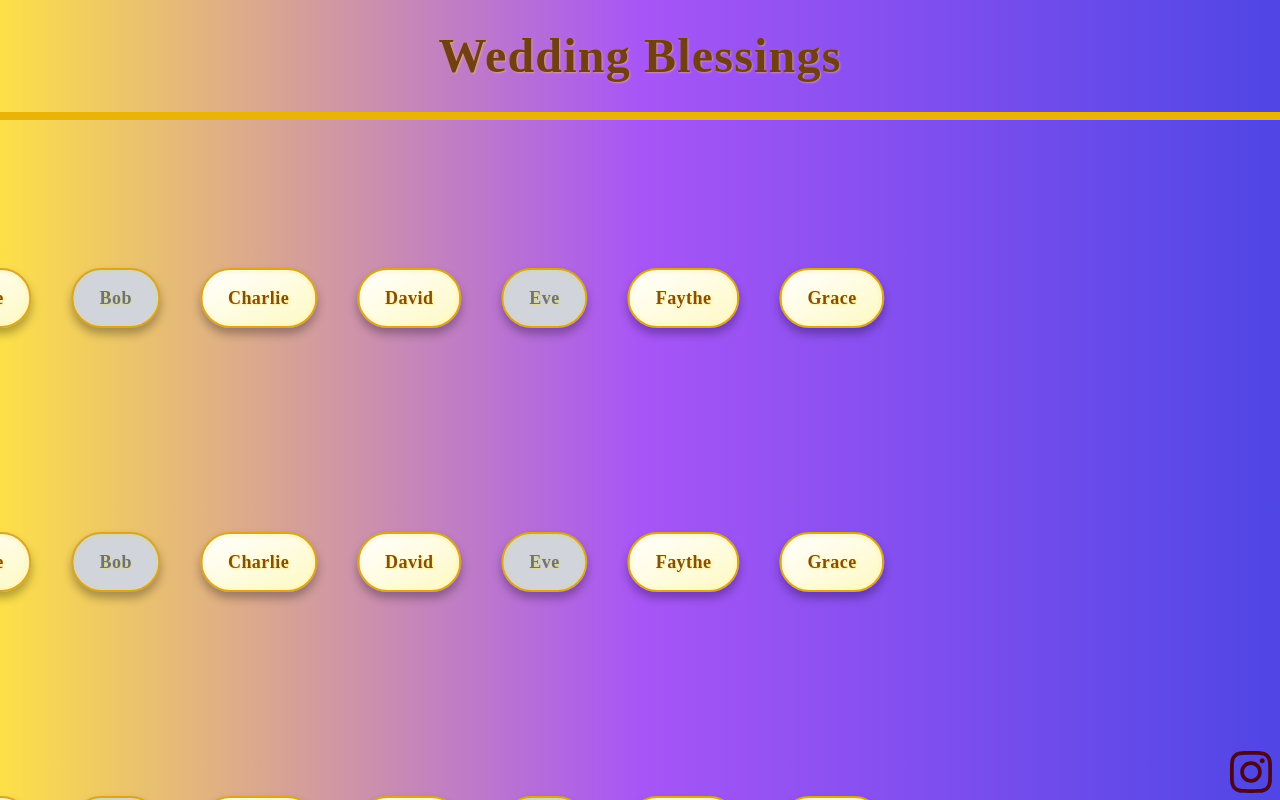
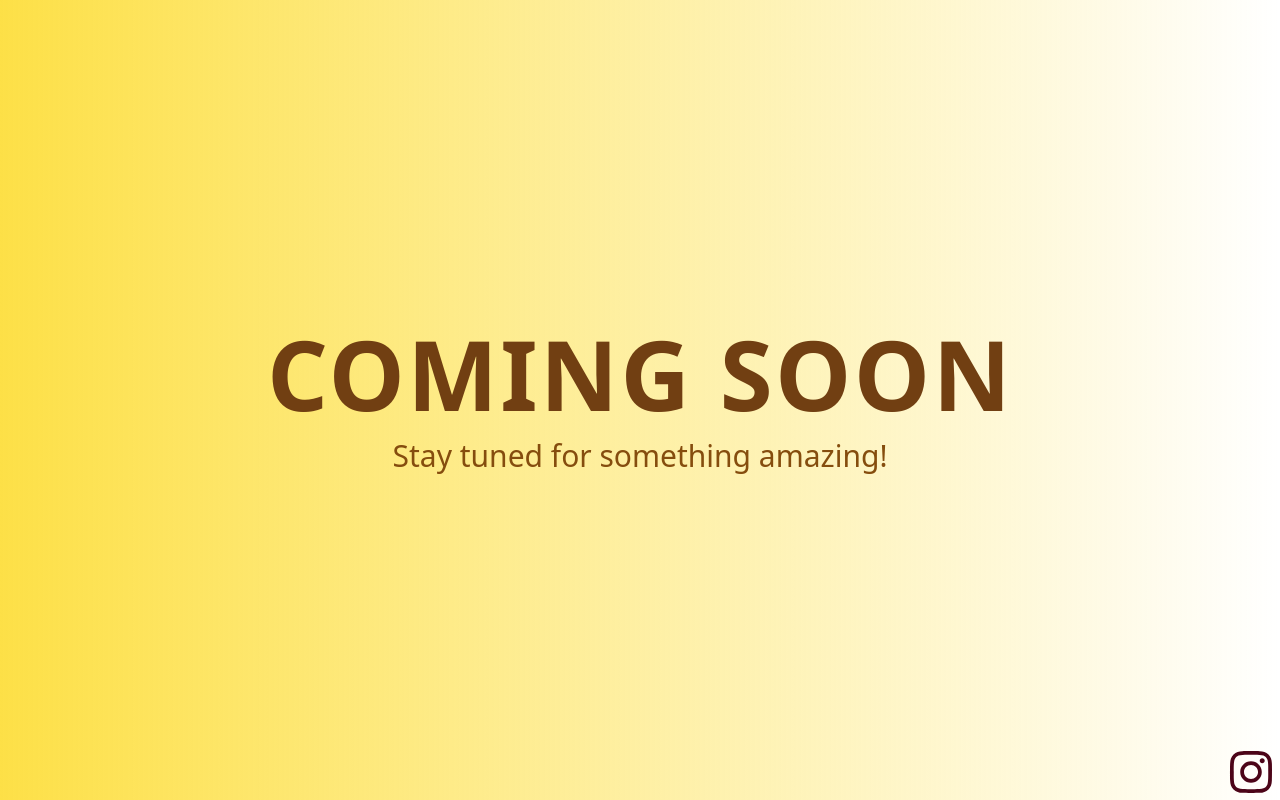
Before and after one commit to SunilYtla/invitation, a React (Vite) app: page /greetings in a window 1280 px wide. Built offline with nearby package versions, Linux system fonts and the light colour scheme.

Commit message:
Update Greetings.jsx

```diff
--- a/src/components/Greetings.jsx
+++ b/src/components/Greetings.jsx
@@ -24,6 +24,16 @@ const names = [
 ];
 
 const Greetings = () => {
+  return (
+    <div className="fixed inset-0 flex flex-col items-center justify-center h-screen bg-gradient-to-r from-yellow-300 ">
+      <h1 className="text-6xl md:text-8xl font-extrabold text-yellow-900 tracking-wide mb-4">
+        COMING SOON
+      </h1>
+      <p className="text-2xl md:text-3xl text-yellow-800">
+        Stay tuned for something amazing!
+      </p>
+    </div>
+  );
   return (
     <div className="fixed inset-0 bg-gradient-to-r from-yellow-300 via-purple-500 to-indigo-600 flex flex-col items-center text-center">
       <div className="py-8 w-full border-b-8 border-yellow-500">
```
